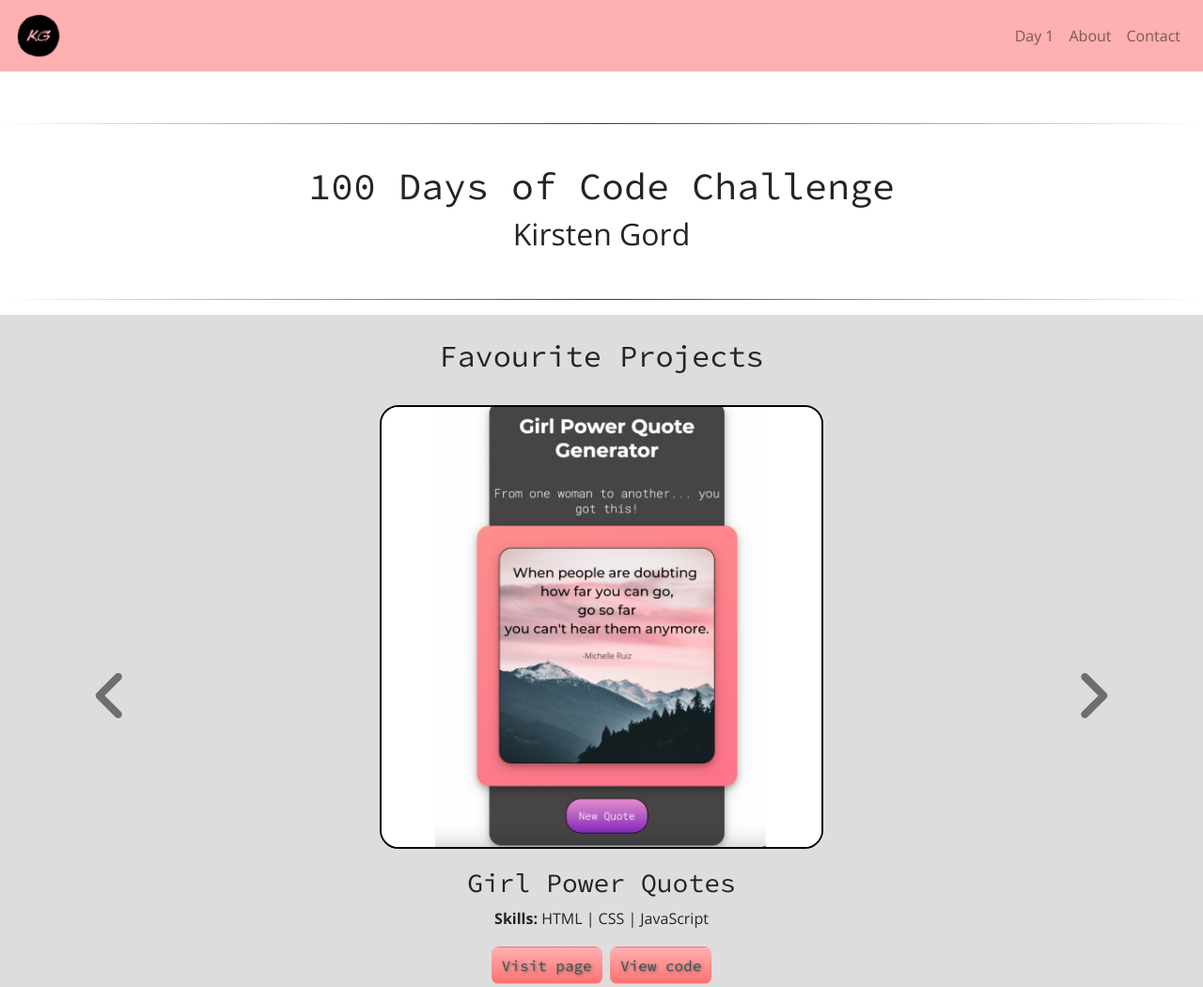
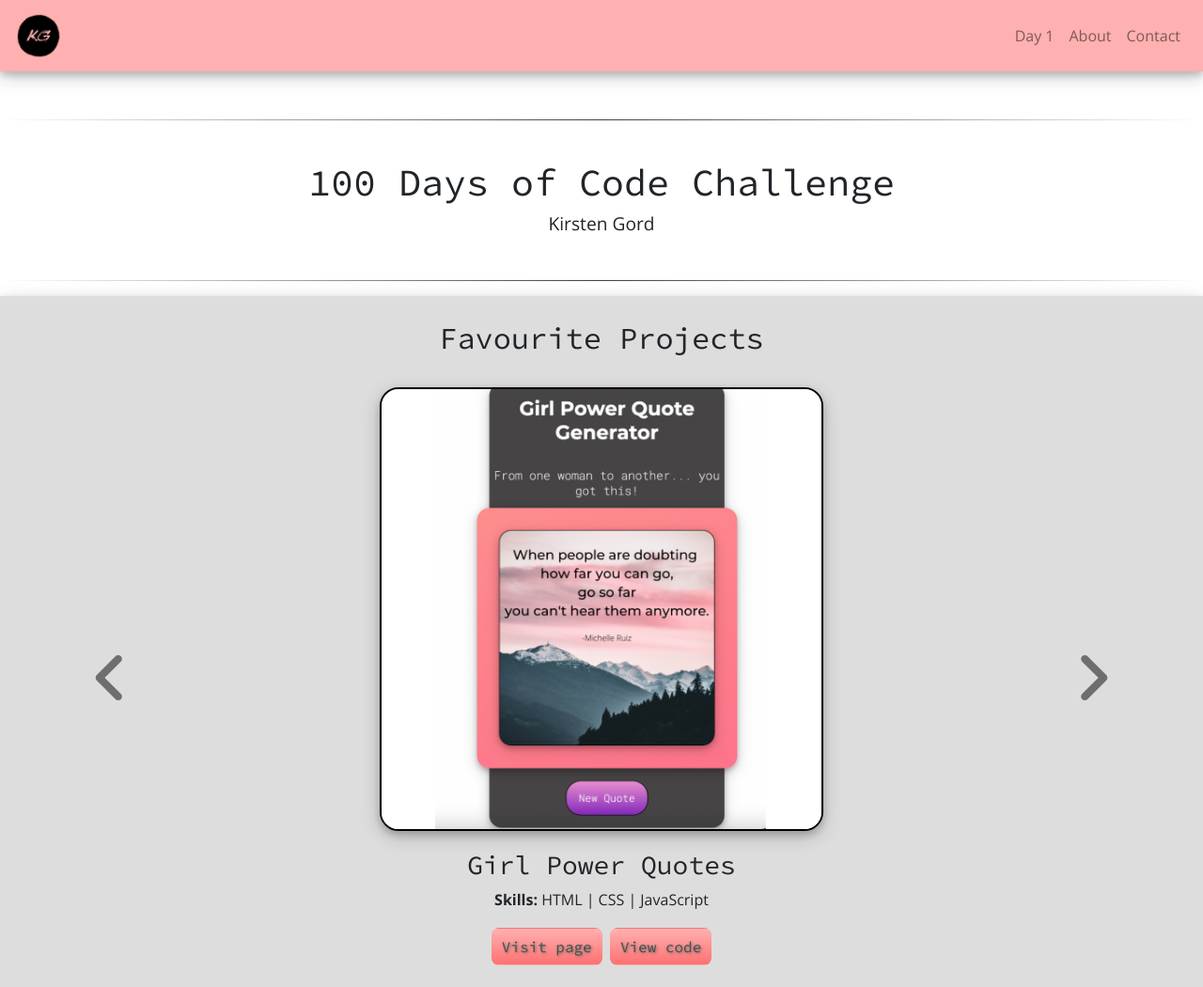
Before and after one commit to kirstengord/100-days-of-code, a plain HTML site: page index.html in a window 1280 px wide. Shown: the top 1050 px of the page at 94% size. Drawn offline with nearby package versions, Linux system fonts and the light colour scheme.

Commit message:
updates
added box shadows to cards and buttons

```diff
--- a/index.html
+++ b/index.html
@@ -59,11 +59,11 @@
         <section id="title">
             <div class="container-fluid">
                 <h1>100 Days of Code Challenge</h1>
-                <h2>Kirsten Gord</h2>
+                <h2 class="name">Kirsten Gord</h2>
             </div>
         </section>
 
-        <hr>
+       <hr>
 
         <section class="gray-section" id="favourites">
         <!-- Bootstrap carousel slide -->
@@ -111,7 +111,7 @@
         </div>
         </section>
 
-        <hr>
+     <hr>
 
         <section id="about">
             <div class="container-fluid">
--- a/style.css
+++ b/style.css
@@ -1,7 +1,13 @@
+
+
 body {
     text-align: center;
     font-family: 'Open Sans', sans-serif;
-    padding-top: 5%;
+    padding-top: 60px;
+}
+
+button {
+    box-shadow: 0 4px 8px 0 rgba(0, 0, 0, 0.2), 0 6px 20px 0 rgba(0, 0, 0, 0.19);
 }
 
 h1, h3 {
@@ -33,6 +39,7 @@ ol {
 /* Containers */
 .gray-section {
     background-color: #dddddd;
+    box-shadow: 0 4px 8px 0 rgba(0, 0, 0, 0.2), 0 6px 20px 0 rgba(0, 0, 0, 0.19);
 }
 
 .container-fluid {
@@ -43,6 +50,7 @@ ol {
 /* Navbar */
 .navbar {
     background-color: #ffb0b0 !important;
+    box-shadow: 0 4px 8px 0 rgba(0, 0, 0, 0.2), 0 6px 20px 0 rgba(0, 0, 0, 0.19);
 }
 .logo {
     height: 50px;
@@ -54,11 +62,13 @@ ol {
 }
 
 /* Title section */
-/* #title .container-fluid {
-    padding-top: 7%;
-} */
+
 .title {
     color: #faf3dd;
+}
+
+.name {
+    font-size: 1.2rem;
 }
 
 
@@ -76,6 +86,7 @@ ol {
     border-radius: 20px;
     border: solid 2px black;
     object-fit: cover;
+    box-shadow: 0 4px 8px 0 rgba(0, 0, 0, 0.2), 0 6px 20px 0 rgba(0, 0, 0, 0.19);
 }
 
 .project-title {
@@ -112,6 +123,10 @@ ol {
     border-bottom: 1px solid black;
 }
 
+.card {
+    box-shadow: 0 4px 8px 0 rgba(0, 0, 0, 0.2), 0 6px 20px 0 rgba(0, 0, 0, 0.19);
+}
+
 .card-deck .card {
     margin-bottom: 15px !important;
 }
```
